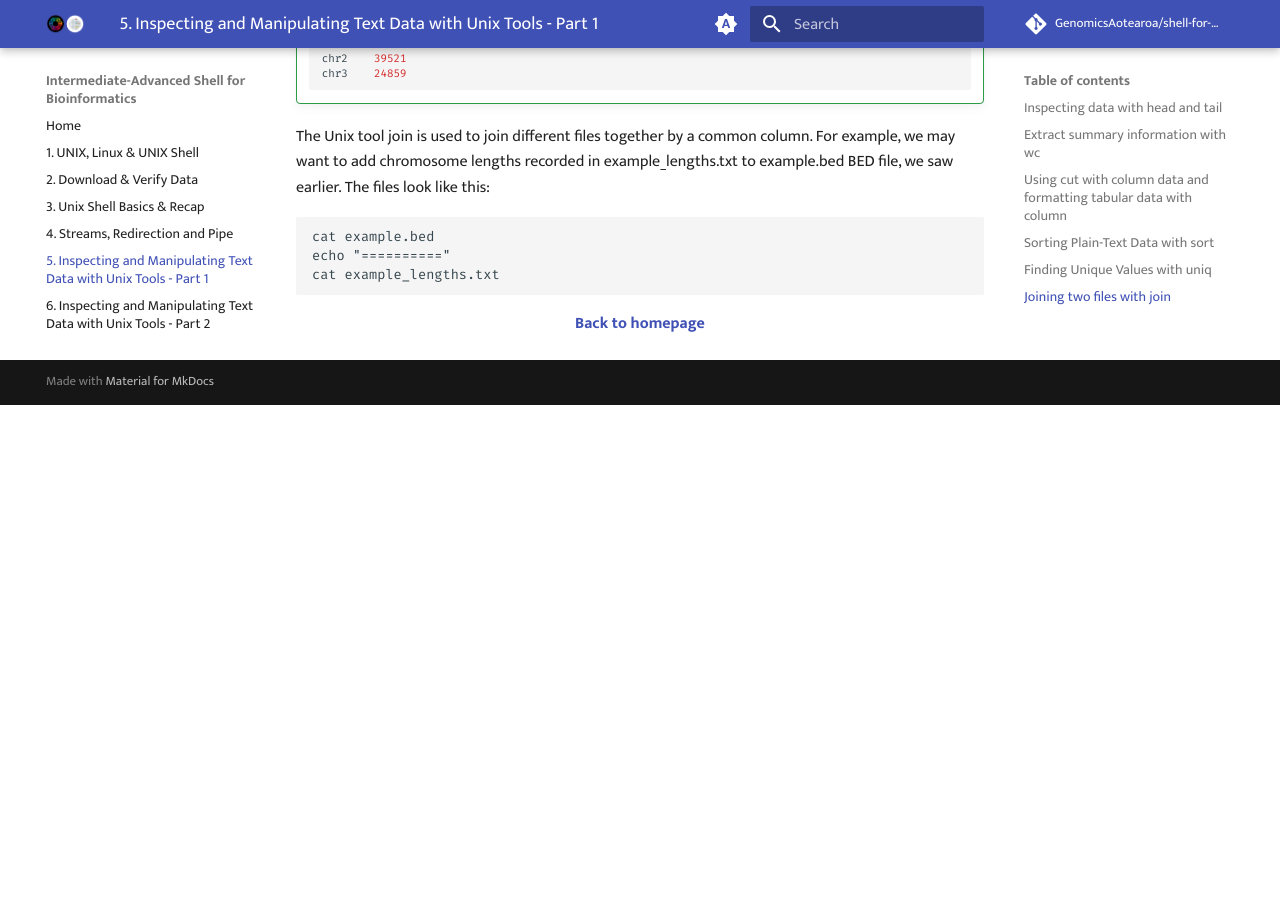
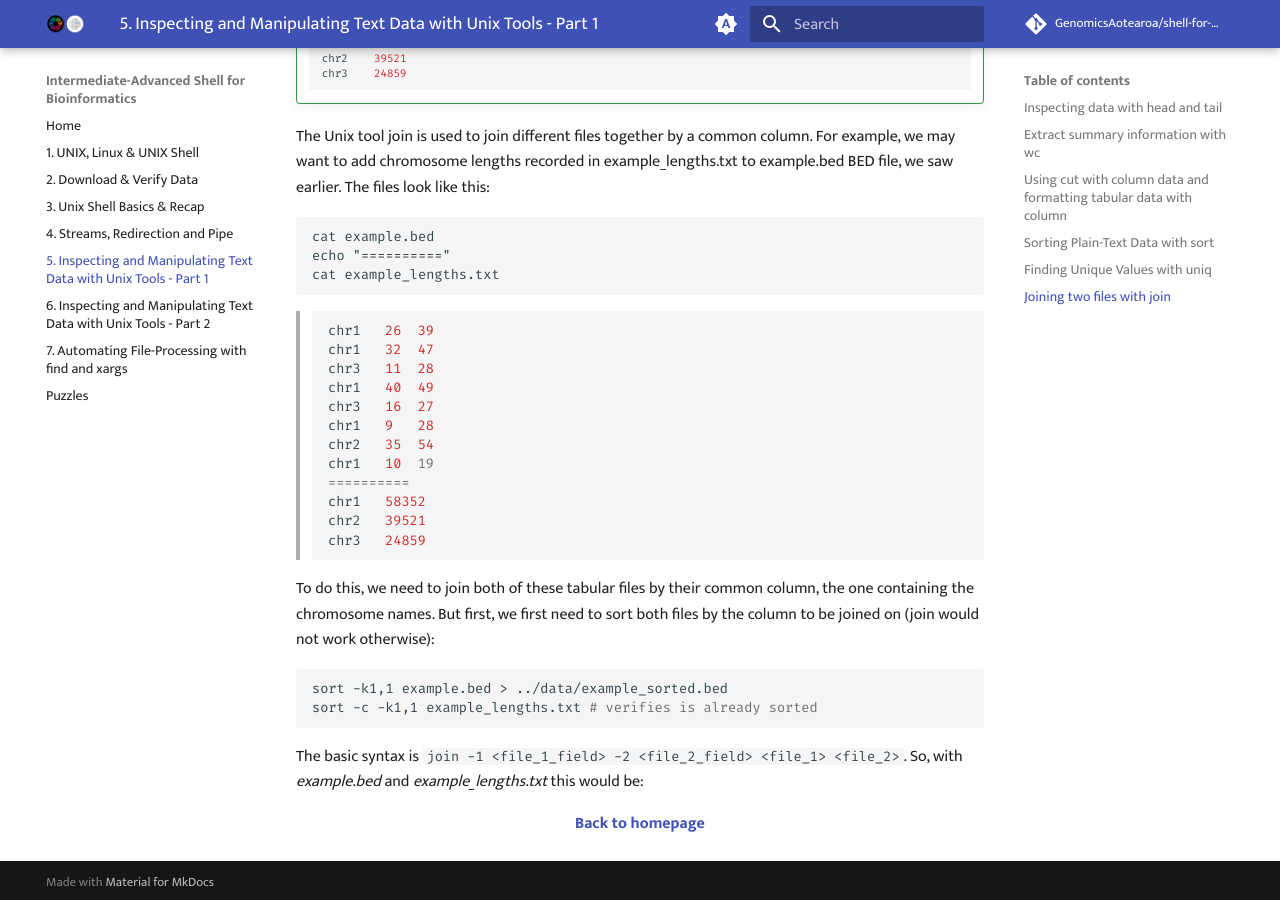
Before and after one commit to GenomicsAotearoa/shell-for-bioinformatics, an MkDocs documentation site: the page built from docs/4_inspectmanipluate.md, in a window 1280 px wide and 900 px high, scrolled down 7345 px. Built offline with MkDocs 1.6.1 and Material for MkDocs 9.7.7, drawn with Linux system fonts in a browser that asks for light colours; comment, search, counter and statistics services are not loaded; the version menu is left out; before the commit the page ends 7750 px from its top, so only the background shows below that.

Commit message:
add more content to join

````diff
--- a/docs/4_inspectmanipluate.md
+++ b/docs/4_inspectmanipluate.md
@@ -426,4 +426,27 @@
 cat example_lengths.txt
 ```
 
+>```bash
+>chr1	26	39
+>chr1	32	47
+>chr3	11	28
+>chr1	40	49
+>chr3	16	27
+>chr1	9	28
+>chr2	35	54
+>chr1	10	19
+>==========
+>chr1	58352
+>chr2	39521
+>chr3	24859
+>```
+
+To do this, we need to join both of these tabular files by their common column, the one containing the chromosome names. But first, we first need to sort both files by the column to be joined on (join would not work otherwise):
+
+```bash
+sort -k1,1 example.bed > ../data/example_sorted.bed
+sort -c -k1,1 example_lengths.txt # verifies is already sorted
+```
+The basic syntax is `join -1 <file_1_field> -2 <file_2_field> <file_1> <file_2>`. So, with *example.bed* and *example_lengths.txt* this would be:
+
 <p align="center"><b><a class="btn" href="https://genomicsaotearoa.github.io/shell-for-bioinformatics/" style="background: var(--bs-dark);font-weight:bold">Back to homepage</a></b></p>
````
